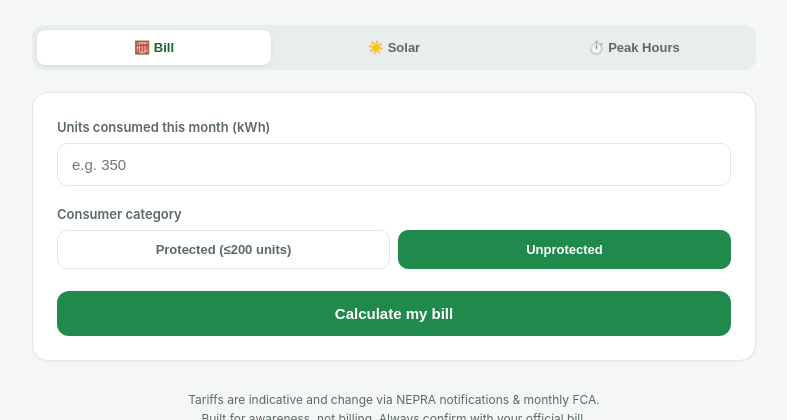
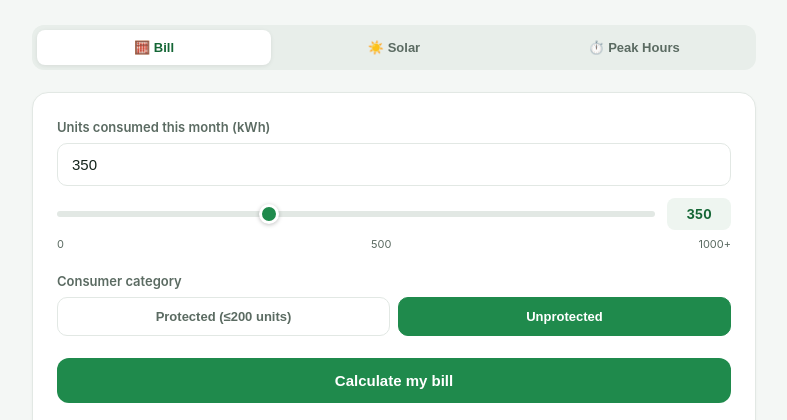
Before and after one commit to minhal-lab/bijlicut, a plain HTML site: page index.html in a window 1280 px wide. Shown: the part 103-523 px from the top of the page, without its empty margins (246-1033 px from the left). Drawn offline with Linux system fonts and the light colour scheme.

Commit message:
added native tariff calculation slider

```diff
--- a/index.html
+++ b/index.html
@@ -53,6 +53,26 @@
     }
     input:focus, select:focus { border-color: var(--green); box-shadow: 0 0 0 3px rgba(31,138,76,.12); }
 
+    .slider-row { display: flex; align-items: center; gap: 12px; margin-top: 12px; }
+    .slider-out {
+      min-width: 64px; text-align: center; padding: 6px 8px; border-radius: 8px;
+      background: #eef5f0; color: var(--green-dark); font-size: 13px; font-weight: 700;
+      font-variant-numeric: tabular-nums;
+    }
+    input[type="range"] {
+      -webkit-appearance: none; appearance: none; flex: 1; height: 6px; border-radius: 999px;
+      background: var(--line); outline: none; cursor: pointer;
+    }
+    input[type="range"]::-webkit-slider-thumb {
+      -webkit-appearance: none; appearance: none; width: 20px; height: 20px; border-radius: 50%;
+      background: var(--green); border: 3px solid #fff; box-shadow: 0 1px 4px rgba(0,0,0,.25); cursor: pointer;
+    }
+    input[type="range"]::-moz-range-thumb {
+      width: 20px; height: 20px; border-radius: 50%; background: var(--green);
+      border: 3px solid #fff; box-shadow: 0 1px 4px rgba(0,0,0,.25); cursor: pointer;
+    }
+    .slider-scale { display: flex; justify-content: space-between; font-size: 11px; color: var(--muted); margin-top: 6px; }
+
     .seg { display: flex; gap: 8px; }
     .seg button {
       flex: 1; padding: 11px; border-radius: 10px; border: 1px solid var(--line);
@@ -106,7 +126,12 @@
       <div class="card">
         <div class="field">
           <label for="units">Units consumed this month (kWh)</label>
-          <input type="number" id="units" min="0" placeholder="e.g. 350" />
+          <input type="number" id="units" min="0" max="1000" placeholder="e.g. 350" />
+          <div class="slider-row">
+            <input type="range" id="unitsSlider" min="0" max="1000" step="10" value="350" />
+            <output id="unitsOut" class="slider-out">350</output>
+          </div>
+          <div class="slider-scale"><span>0</span><span>500</span><span>1000+</span></div>
         </div>
         <div class="field">
           <label>Consumer category</label>
@@ -233,8 +258,12 @@
     }));
 
     /* ── Bill calculation ── */
-    document.getElementById("calcBill").addEventListener("click", () => {
-      const units = parseFloat(document.getElementById("units").value) || 0;
+    const unitsInput = document.getElementById("units");
+    const unitsSlider = document.getElementById("unitsSlider");
+    const unitsOut = document.getElementById("unitsOut");
+
+    function calcBill() {
+      const units = parseFloat(unitsInput.value) || 0;
       const slabs = TARIFF[category];
       let remaining = units, prevCap = 0, energy = 0, rows = "";
 
@@ -261,7 +290,31 @@
         `<tr class="grand"><td colspan="2">Total payable</td><td class="num">${rs(total)}</td></tr>`;
       document.getElementById("billTotal").textContent = rs(total);
       document.getElementById("billResult").classList.add("show");
-    });
+    }
+
+    /* Keep the slider, number field and live total in sync */
+    function syncFromSlider() {
+      unitsInput.value = unitsSlider.value;
+      unitsOut.textContent = unitsSlider.value;
+      calcBill();
+    }
+    function syncFromInput() {
+      const v = Math.max(0, parseFloat(unitsInput.value) || 0);
+      unitsSlider.value = Math.min(v, unitsSlider.max);
+      unitsOut.textContent = v;
+      calcBill();
+    }
+    unitsSlider.addEventListener("input", syncFromSlider);
+    unitsInput.addEventListener("input", syncFromInput);
+    document.getElementById("calcBill").addEventListener("click", calcBill);
+
+    /* Recalculate live when the consumer category changes too */
+    document.querySelectorAll("#category button").forEach(b =>
+      b.addEventListener("click", () => { if (parseFloat(unitsInput.value) > 0) calcBill(); })
+    );
+
+    /* Initial render using the slider's default value */
+    syncFromSlider();
 
     /* ── Solar sizing ── */
     document.getElementById("calcSolar").addEventListener("click", () => {
```
